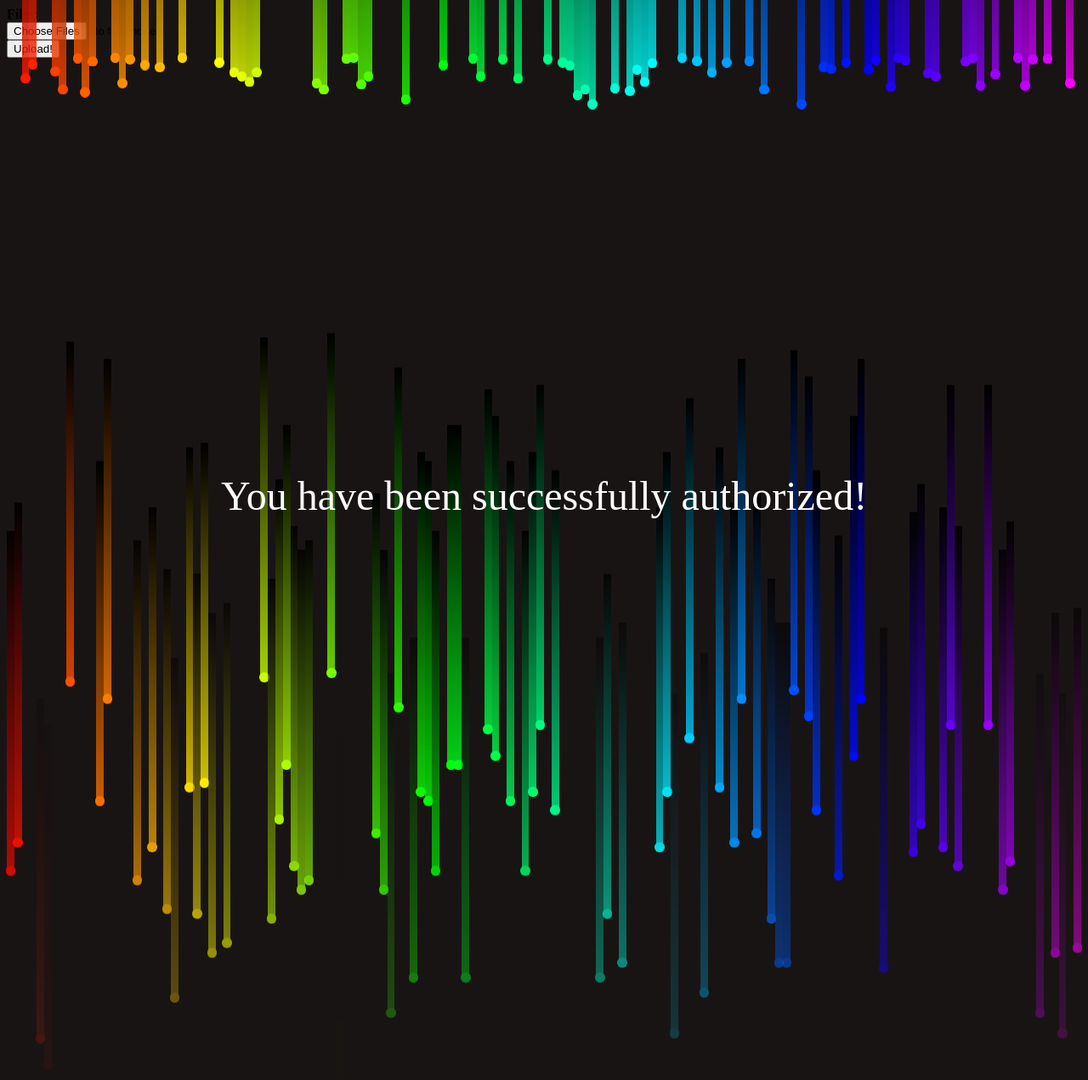
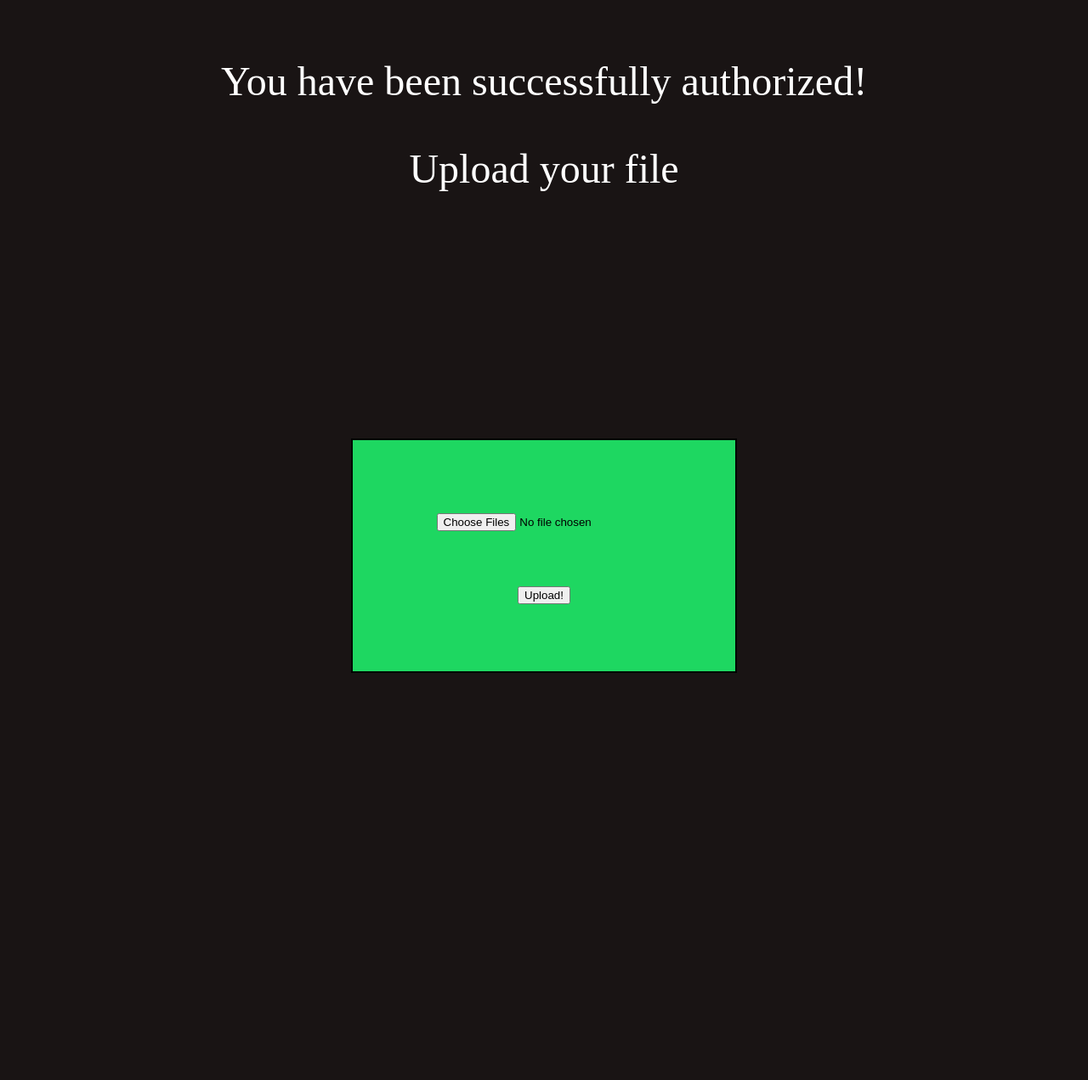
Before and after one commit to collisior/GroupFour, a Flask app: template prototype 2.0/templates/upload.html in a window 1280 px wide. Shown: the whole page at 85% size. After the commit the page ends 792 px from the top, so only its background shows below. Run offline with Flask 2, Linux system fonts and the light colour scheme; the template is opened without the code that fills it, so the values that code supplies are empty.

Commit message:
fixed html

```diff
--- a/prototype 2.0/app.py
+++ b/prototype 2.0/app.py
@@ -6,12 +6,12 @@ from functions import authorize, initializer, get_playlist, logger, get_current_
 from secret import SCOPE, CLIENT_ID, CLIENT_SECRET, REDIRECT_URI
 from azure_functions import get_face_emotion_information
 import os
-from flask_sqlalchemy import SQLAlchemy
-from flask_script import Manager
-from flask_migrate import Migrate, MigrateCommand
+#from flask_sqlalchemy import SQLAlchemy
+#from flask_script import Manager
+#from flask_migrate import Migrate, MigrateCommand
 
 
-app = Flask(__name__, static_folder="images")
+app = Flask(__name__, static_folder="static")
 # app.config['SQLALCHEMY_DATABASE_URI'] = 'sqlite:///app.db'
 # app.secret_key = os.urandom(24)
 #
@@ -30,14 +30,13 @@ app = Flask(__name__, static_folder="images")
 
 def flask_app():
 
-    app = Flask(__name__, static_folder="images")
+    app = Flask(__name__, static_folder="static")
     APP_ROOT = os.path.dirname(os.path.abspath(__file__))
     token = ''
 
     @app.route('/', methods=['GET'])
     def index():
         return render_template('index.html')
-
 
     @app.route('/click', methods=['GET'])
     def click():
--- /dev/null
+++ b/prototype 2.0/static/style.css
@@ -0,0 +1,31 @@
+html, body {
+    height:100%;
+    width:100%;
+    margin:0;
+    padding:0;
+}
+label {
+    font-weight:bold;
+    margin-right:10px;
+}
+.table {
+    display:table;
+    text-align:center;
+    width:100%;
+    height:100%;
+    table-layout:fixed;
+}
+.cell {
+    display:table-cell;
+    vertical-align:middle;
+}
+form {
+    display:inline-block;
+    border:2px solid black;
+    width: 450px;
+    padding:50px 0;
+    background: #1ED761;
+}
+input {
+    margin-bottom:15px;
+}
--- a/prototype 2.0/templates/authorized.html
+++ b/prototype 2.0/templates/authorized.html
@@ -3,7 +3,6 @@
     <head>
         <meta charset="UTF-8">
         <title>Moodify</title>
-        <link rel="stylesheet" href= "{{ url_for('static', filename='ColorDrops.css') }}">
         <script src="https://ajax.googleapis.com/ajax/libs/jquery/1.12.0/jquery.min.js"></script>
     </head>
 
--- a/prototype 2.0/templates/upload.html
+++ b/prototype 2.0/templates/upload.html
@@ -3,174 +3,17 @@
     <head>
         <meta charset="UTF-8">
         <title>Moodify</title>
-        <link rel="stylesheet" href= "{{ url_for('static', filename='ColorDrops.css') }}">
+        <link rel="stylesheet" href= "{{ url_for('static', filename='style.css') }}">
         <script src="https://ajax.googleapis.com/ajax/libs/jquery/1.12.0/jquery.min.js"></script>
     </head>
 
 
 <body style="background-color: #191414;">
 
-
-<form id="upload-form" action="{{ url_for('upload') }}" method="POST" enctype="multipart/form-data">
-
-    <strong>Files:</strong><br>
-    <input id="file-picker" type="file" name="file" accept="image/*" multiple>
-    <div id="msg"></div>
-    <input type="submit" value="Upload!" id="upload-button">
-</form>
-
-<div class='wrap'>
-  <div class='c'></div>
-  <div class='c'></div>
-  <div class='c'></div>
-  <div class='c'></div>
-  <div class='c'></div>
-  <div class='c'></div>
-  <div class='c'></div>
-  <div class='c'></div>
-  <div class='c'></div>
-  <div class='c'></div>
-  <div class='c'></div>
-  <div class='c'></div>
-  <div class='c'></div>
-  <div class='c'></div>
-  <div class='c'></div>
-  <div class='c'></div>
-  <div class='c'></div>
-  <div class='c'></div>
-  <div class='c'></div>
-  <div class='c'></div>
-  <div class='c'></div>
-  <div class='c'></div>
-  <div class='c'></div>
-  <div class='c'></div>
-  <div class='c'></div>
-  <div class='c'></div>
-  <div class='c'></div>
-  <div class='c'></div>
-  <div class='c'></div>
-  <div class='c'></div>
-  <div class='c'></div>
-  <div class='c'></div>
-  <div class='c'></div>
-  <div class='c'></div>
-  <div class='c'></div>
-  <div class='c'></div>
-  <div class='c'></div>
-  <div class='c'></div>
-  <div class='c'></div>
-  <div class='c'></div>
-  <div class='c'></div>
-  <div class='c'></div>
-  <div class='c'></div>
-  <div class='c'></div>
-  <div class='c'></div>
-  <div class='c'></div>
-  <div class='c'></div>
-  <div class='c'></div>
-  <div class='c'></div>
-  <div class='c'></div>
-  <div class='c'></div>
-  <div class='c'></div>
-  <div class='c'></div>
-  <div class='c'></div>
-  <div class='c'></div>
-  <div class='c'></div>
-  <div class='c'></div>
-  <div class='c'></div>
-  <div class='c'></div>
-  <div class='c'></div>
-  <div class='c'></div>
-  <div class='c'></div>
-  <div class='c'></div>
-  <div class='c'></div>
-  <div class='c'></div>
-  <div class='c'></div>
-  <div class='c'></div>
-  <div class='c'></div>
-  <div class='c'></div>
-  <div class='c'></div>
-  <div class='c'></div>
-  <div class='c'></div>
-  <div class='c'></div>
-  <div class='c'></div>
-  <div class='c'></div>
-  <div class='c'></div>
-  <div class='c'></div>
-  <div class='c'></div>
-  <div class='c'></div>
-  <div class='c'></div>
-  <div class='c'></div>
-  <div class='c'></div>
-  <div class='c'></div>
-  <div class='c'></div>
-  <div class='c'></div>
-  <div class='c'></div>
-  <div class='c'></div>
-  <div class='c'></div>
-  <div class='c'></div>
-  <div class='c'></div>
-  <div class='c'></div>
-  <div class='c'></div>
-  <div class='c'></div>
-  <div class='c'></div>
-  <div class='c'></div>
-  <div class='c'></div>
-  <div class='c'></div>
-  <div class='c'></div>
-  <div class='c'></div>
-  <div class='c'></div>
-  <div class='c'></div>
-  <div class='c'></div>
-  <div class='c'></div>
-  <div class='c'></div>
-  <div class='c'></div>
-  <div class='c'></div>
-  <div class='c'></div>
-  <div class='c'></div>
-  <div class='c'></div>
-  <div class='c'></div>
-  <div class='c'></div>
-  <div class='c'></div>
-  <div class='c'></div>
-  <div class='c'></div>
-  <div class='c'></div>
-  <div class='c'></div>
-  <div class='c'></div>
-  <div class='c'></div>
-  <div class='c'></div>
-  <div class='c'></div>
-  <div class='c'></div>
-  <div class='c'></div>
-  <div class='c'></div>
-  <div class='c'></div>
-  <div class='c'></div>
-  <div class='c'></div>
-  <div class='c'></div>
-  <div class='c'></div>
-  <div class='c'></div>
-  <div class='c'></div>
-  <div class='c'></div>
-  <div class='c'></div>
-  <div class='c'></div>
-  <div class='c'></div>
-  <div class='c'></div>
-  <div class='c'></div>
-  <div class='c'></div>
-  <div class='c'></div>
-  <div class='c'></div>
-  <div class='c'></div>
-  <div class='c'></div>
-  <div class='c'></div>
-  <div class='c'></div>
-  <div class='c'></div>
-</div>
-
             <style>
             p {
                 position:relative;
                 top: 40px;
-                z-index: 4;
                 text-align:center
 
             }
@@ -184,7 +27,36 @@
                 </div>
 
 
+            <style>
+            p {
+                position:relative;
+                top: 20px;
+                text-align:center
+
+            }
+            mark {
+              color: white;
+            }
+            </style>
+
+                <div style="text-align:center;">
+                    <font size="10"> <mark><p>Upload your file</p></mark> </font>
+                </div>
+
+            <div class='table'>
+                <div class='cell'>
+                    <form id="upload-form" action="{{ url_for('upload') }}" method="POST" enctype="multipart/form-data">
+                        <p><input id="file-picker" type="file" name="file" accept="image/*" multiple></p>
+                        <div id="msg"></div>
+                        <br />
+                        <p><input type="submit" value="Upload!" id="upload-button"></p>
+                        <br />
+                    </form>
+                </div>
+            </div>
+
 </body>
+
 
 <script>
 
```
Also changed, not shown: prototype 2.0/log.csv (+111 -0 lines), prototype 2.0/static/error.html (added, +8 -0 lines), prototype 2.0/templates/error.html (added, +8 -0 lines), 3 other files.
